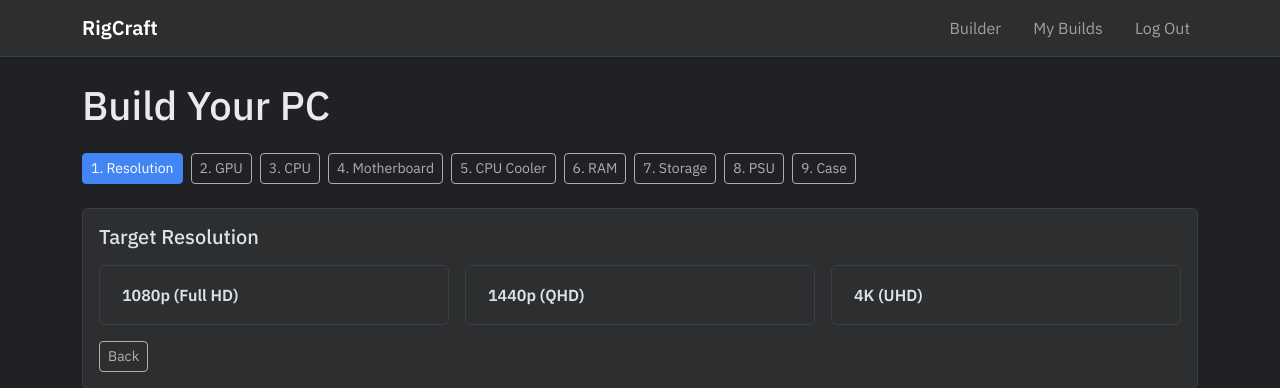
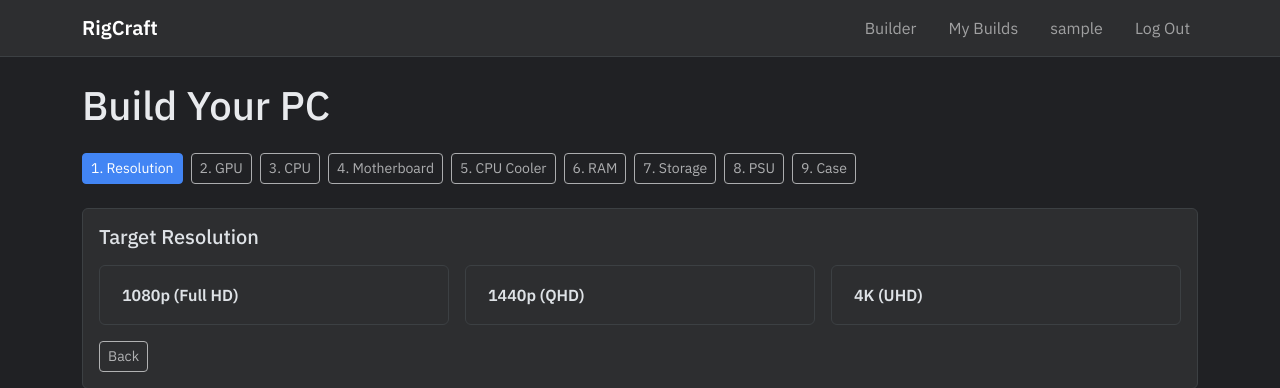
Before and after one commit to farhadrgn/rigcraft, a Django app: page /builder/ in a window 1280 px wide. Shown: the top 388 px of the page. Run offline with Django 5.2, Linux system fonts and the light colour scheme; the visitor is signed in with stand-in values (Sample User, id 1); data comes from the database, SQL or seed files in the repository.

Commit message:
Display authenticated username in navbar

```diff
--- a/templates/base.html
+++ b/templates/base.html
@@ -18,6 +18,7 @@
             <a class="nav-link" href="{% url 'builder' %}">Builder</a>
             {% if user.is_authenticated %}
                 <a class="nav-link" href="{% url 'build_list' %}">My Builds</a>
+                <span class="nav-link">{{ user.username }}</span>
                 <form method="post" action="{% url 'logout' %}" class="m-0">
                     {% csrf_token %}
                     <button type="submit" class="nav-link bg-transparent border-0">Log Out</button>
```
